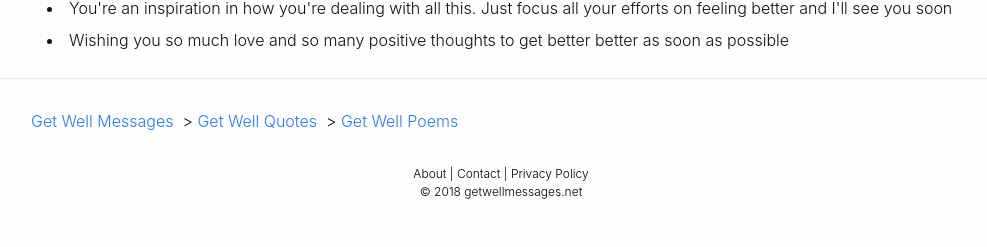
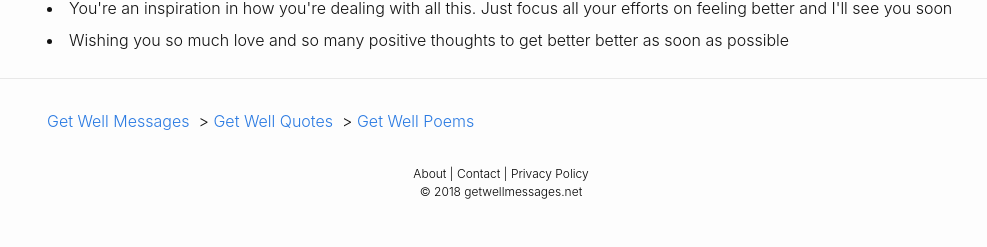
Before and after one commit to andyml123/andyml123.github.io, a Jekyll site: the page get-well-wishes/index.html, which Jekyll copies as it is, in a window 1280 px wide. Shown: the part 6144-6391 px from the top of the page, without its empty margins (139-1126 px from the left). Built offline with Jekyll 4.4.1, drawn with Linux system fonts in a browser that asks for light colours.

Commit message:
Update _layout.scss

```diff
--- a/_sass/_layout.scss
+++ b/_sass/_layout.scss
@@ -476,7 +476,7 @@ text-indent: -10px;
 list-style:none;
 display:inline-block;
 margin-bottom:20;
-padding:0
+padding-left:2
 }
 
 .breadcrumb li {
```
